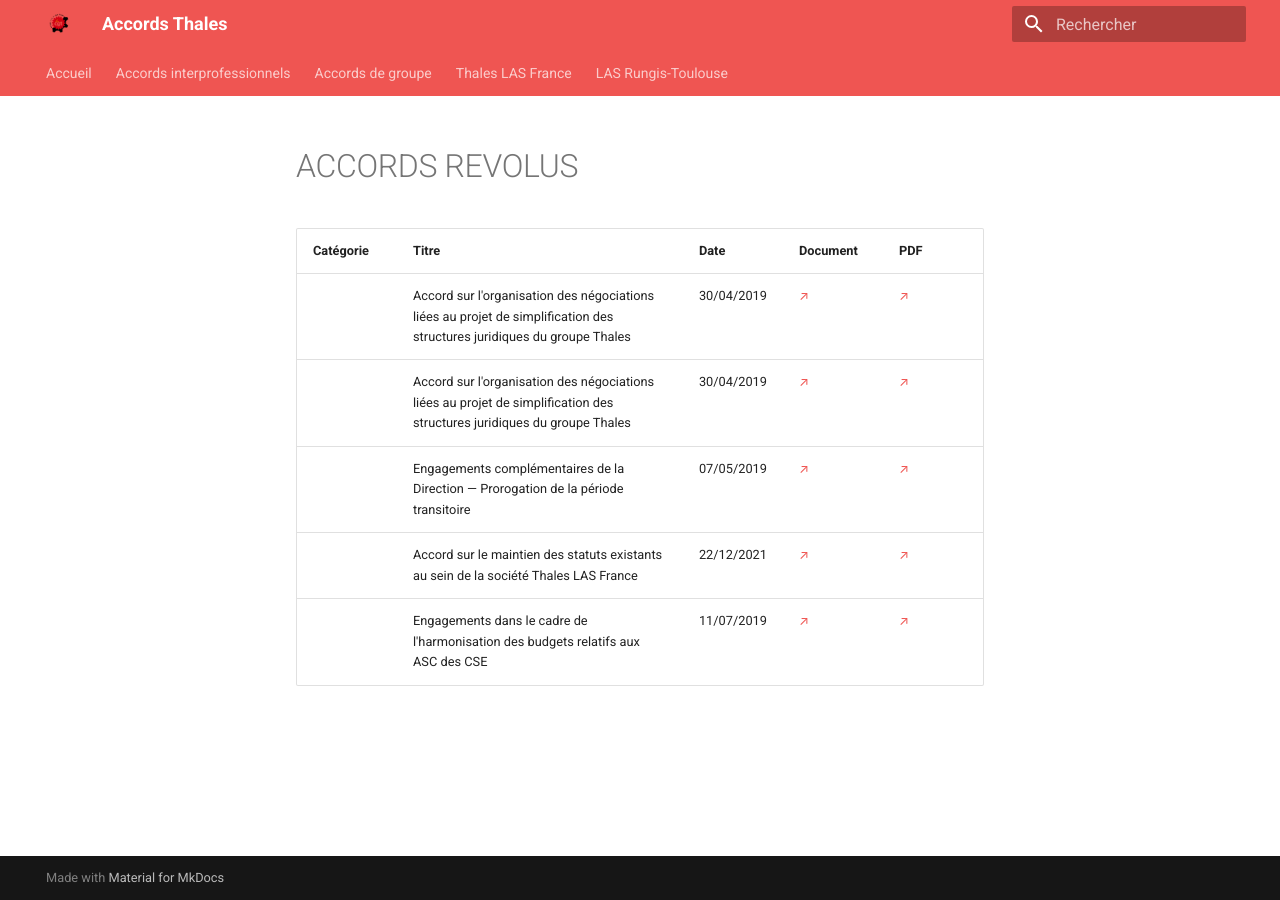
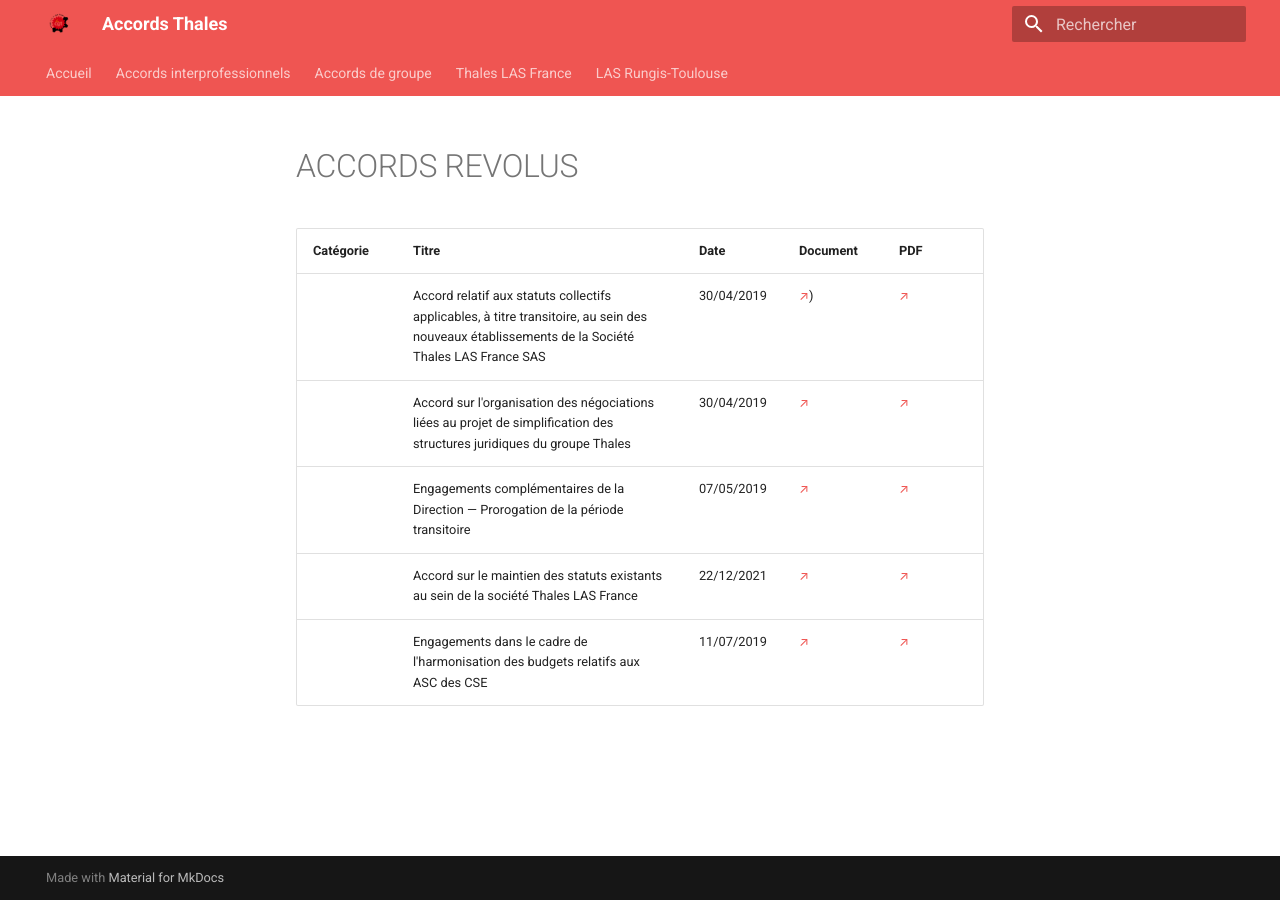
Before and after one commit to Dracufat/accords-thales, an MkDocs documentation site: the page built from docs/las-fr/REVOLUS.md, in a window 1280 px wide. Built offline with MkDocs 1.6.1 and Material for MkDocs 9.7.7, drawn with Linux system fonts in a browser that asks for light colours.

Commit message:
fix: all clean

```diff
--- a/docs/las-fr/REVOLUS.md
+++ b/docs/las-fr/REVOLUS.md
@@ -1,10 +1,10 @@
 # ACCORDS REVOLUS
 
 
-| Catégorie | Titre                                                                                                                                 | Date       | Document                                                                                                                                                                                        | PDF                                                                                                                                                                                               |
-|--------|---------------------------------------------------------------------------------------------------------------------------------------|------------|-------------------------------------------------------------------------------------------------------------------------------------------------------------------------------------------------|---------------------------------------------------------------------------------------------------------------------------------------------------------------------------------------------------|
+| Catégorie | Titre                                                                                                                                 | Date       | Document                                                                                                                                                                                       | PDF                                                                                                                                                                                               |
+|--------|---------------------------------------------------------------------------------------------------------------------------------------|------------|------------------------------------------------------------------------------------------------------------------------------------------------------------------------------------------------|---------------------------------------------------------------------------------------------------------------------------------------------------------------------------------------------------|
+|        | Accord relatif aux statuts collectifs applicables, à titre transitoire, au sein des nouveaux établissements de la Société Thales LAS France SAS              | 30/04/2019 | [↗](revolu_LAS-2018-01-18_-_Accord_relatif-aux-statuts-collectifs-applicables-a-titre-transitoire-au-sein-des-nouveaux-etablissements_Thales_LAS_France.md)) | [↗](sources/LAS-2019-04-30_-_Accord_sur_l_organisation_des_negociations_au_sein_de_la_societe_Thales_LAS_France_liees_au_projet_de_simplification_des_structures_juridiques_du_Groupe_Thales.pdf) |
 |        | Accord sur l'organisation des négociations liées au projet de simplification des structures juridiques du groupe Thales               | 30/04/2019 | [↗](revolu_LAS-2019-04-30_-_Accord_sur_l_organisation_des_negociations_au_sein_de_la_societe_Thales_LAS_France_liees_au_projet_de_simplification_des_structures_juridiques_du_Groupe_Thales.md) | [↗](sources/LAS-2019-04-30_-_Accord_sur_l_organisation_des_negociations_au_sein_de_la_societe_Thales_LAS_France_liees_au_projet_de_simplification_des_structures_juridiques_du_Groupe_Thales.pdf) |
-|        | Accord sur l'organisation des négociations liées au projet de simplification des structures juridiques du groupe Thales               | 30/04/2019 | [↗](revolu_LAS-2019-04-30_-_Accord_sur_l_organisation_des_negociations_au_sein_de_la_societe_Thales_LAS_France_liees_au_projet_de_simplification_des_structures_juridiques_du_Groupe_Thales.md) | [↗](sources/LAS-2019-04-30_-_Accord_sur_l_organisation_des_negociations_au_sein_de_la_societe_Thales_LAS_France_liees_au_projet_de_simplification_des_structures_juridiques_du_Groupe_Thales.pdf) |
-|        | Engagements complémentaires de la Direction — Prorogation de la période transitoire                                                   | 07/05/2019 | [↗](revolu_LAS-2019-05-07_-_Dispositions_complementaires_prorogation_periode_transitoire.md)                                                                                                    | [↗](sources/LAS-2019-05-07_-_Dispositions_complementaires_prorogation_periode_transitoire.pdf)                                                                                                    |
-|        | Accord sur le maintien des statuts existants au sein de la société Thales LAS France                                                  | 22/12/2021 | [↗](revolu-LAS_2021-12-22_-Accord_sur-le-maintien-des-statuts_existants-au-sein-de-la-societe-Thales-LAS-France.md)                                                                             | [↗](sources/LAS_2021-12-22_-Accord_sur-le-maintien-des-statuts_existants-au-sein-de-la-societe-Thales-LAS-France.pdf)                                                                             |
-|        | Engagements dans le cadre de l'harmonisation des budgets relatifs aux ASC des CSE                                                     | 11/07/2019 | [↗](revolu_LAS-2019-07-11_-_Engagements_dans_le_cadre_de_l_harmonisation_des_budgets_relatifs_aux_ASC_des_CSE.md)                                                                               | [↗](sources/LAS-2019-07-11_-_Engagements_dans_le_cadre_de_l_harmonisation_des_budgets_relatifs_aux_ASC_des_CSE.pdf)                                                                               |
+|        | Engagements complémentaires de la Direction — Prorogation de la période transitoire                                                   | 07/05/2019 | [↗](revolu_LAS-2019-05-07_-_Dispositions_complementaires_prorogation_periode_transitoire.md)                                                                                                   | [↗](sources/LAS-2019-05-07_-_Dispositions_complementaires_prorogation_periode_transitoire.pdf)                                                                                                    |
+|        | Accord sur le maintien des statuts existants au sein de la société Thales LAS France                                                  | 22/12/2021 | [↗](revolu-LAS_2021-12-22_-Accord_sur-le-maintien-des-statuts_existants-au-sein-de-la-societe-Thales-LAS-France.md)                                                                            | [↗](sources/LAS_2021-12-22_-Accord_sur-le-maintien-des-statuts_existants-au-sein-de-la-societe-Thales-LAS-France.pdf)                                                                             |
+|        | Engagements dans le cadre de l'harmonisation des budgets relatifs aux ASC des CSE                                                     | 11/07/2019 | [↗](revolu_LAS-2019-07-11_-_Engagements_dans_le_cadre_de_l_harmonisation_des_budgets_relatifs_aux_ASC_des_CSE.md)                                                                              | [↗](sources/LAS-2019-07-11_-_Engagements_dans_le_cadre_de_l_harmonisation_des_budgets_relatifs_aux_ASC_des_CSE.pdf)                                                                               |
```
Also changed, not shown: README.md (+2 -0 lines), docs/index.md (+1 -1 lines).
